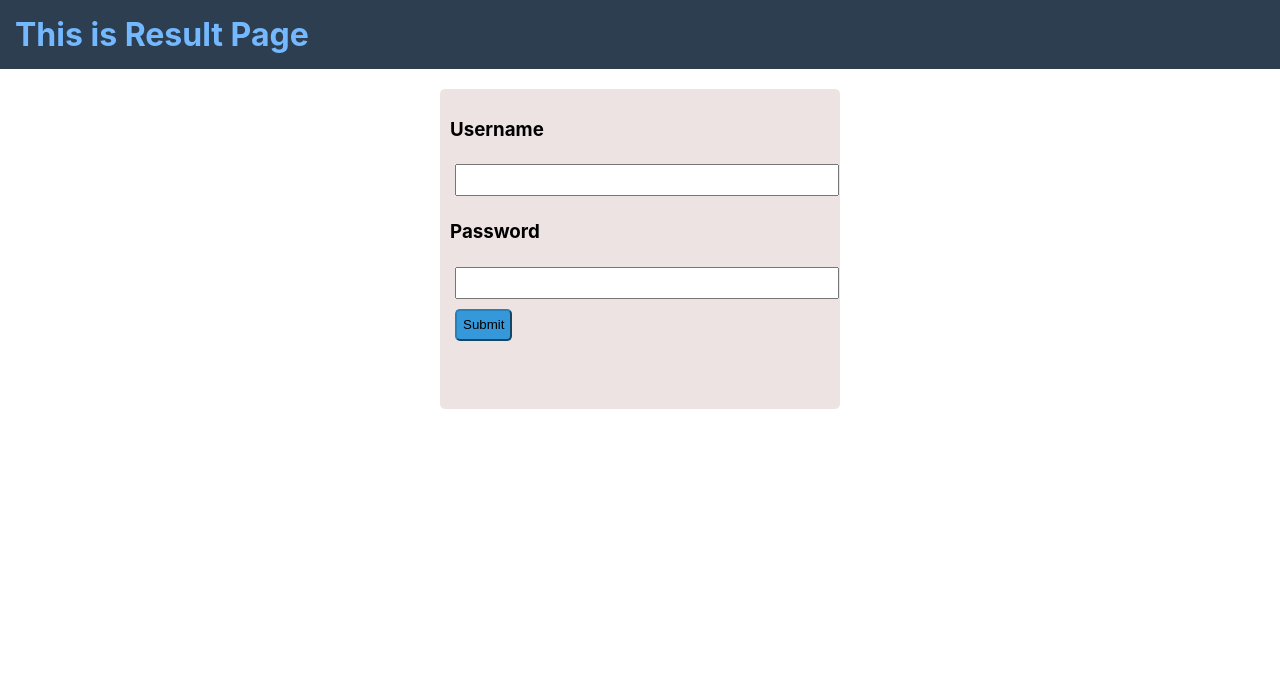
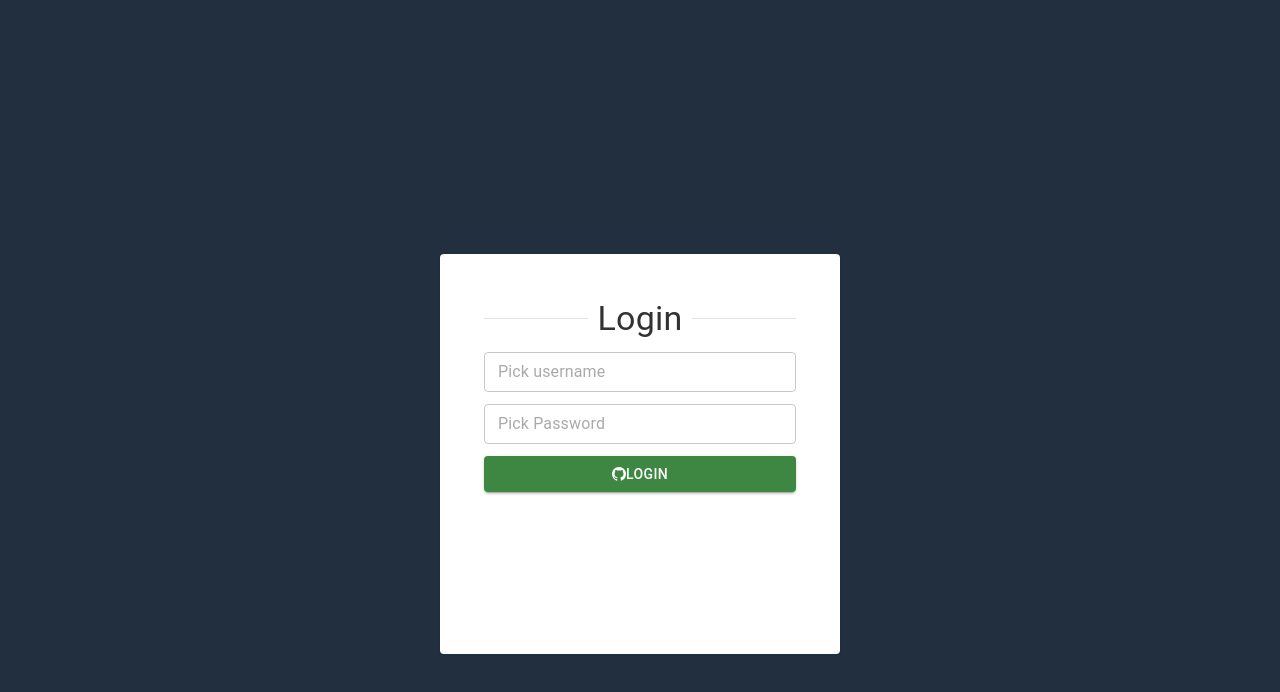
Before and after one commit to newklio/nextjs-example, a Next.js app: page /result in a window 1280 px wide. Shown: the top 692 px of the page. Built offline with nearby package versions, Linux system fonts and the light colour scheme.

Commit message:
updated result login

```diff
--- a/pages/result/index.tsx
+++ b/pages/result/index.tsx
@@ -1,23 +1,59 @@
 import type { NextPage } from 'next'
 import styles from '../../styles/main.module.scss';
+import Grid from '@mui/material/Grid'
+import Paper from '@mui/material/Paper'
+import Button from '@mui/material/Button'
+import Divider from '@mui/material/Divider'
+import TextField from '@mui/material/TextField'
+import Box from '@mui/material/Box'
+import {BsGithub} from 'react-icons/bs'
+import { Helmet } from 'react-helmet'
+import Typography from '@mui/material/Typography';
 const Result: NextPage = () => {
   return  (
 		<>
-    <div className={styles.topBar}>
-			<h1>This is Result Page</h1>
-    </div>
-			<div className={styles.mainPage}>
-				<div className={styles.loginBox}>
-					<div>
-						<h3>Username</h3>
-						<input type="test" name="username" id="uname" />
-						<h3>Password</h3>
-						<input type="password" name="pass" id="pass" />
-						<br />
-						<button>Submit</button>
-					</div>
-				</div>
-			</div>
+			<Helmet>
+				<style>{'body { background-color: #222f3e; }'}</style>
+			</Helmet>
+			<Grid>
+				<Paper className={styles.loginContainer}>
+					<Box
+						style={{
+							fontFamily: 'ubuntu',
+							fontSize: '90%',
+							fontWeight: '500',
+							opacity: '.92',
+						  }}
+						  sx={{
+							justifyContent: 'center',
+							display: 'flex',
+							m: 3,
+							gap: 1.5,
+							flexDirection: 'column',
+						  }}
+					>
+						<Divider component="div" role="presentation">
+						{/* any elements nested inside the role="presentation" preserve their semantics. */}
+							<Typography variant="h4">Login</Typography>
+						</Divider>
+						<TextField
+							placeholder='Pick username'
+							size='small'
+						/>
+						<TextField
+							placeholder='Pick Password'
+							size='small'
+						/>
+						<Button
+							variant='contained'
+							color='success'
+						>
+							<BsGithub /> {' '}
+							login
+						</Button>
+					</Box>
+				</Paper>
+			</Grid>
 		</>
 
 	)
```
Also changed, not shown: pages/signup/index.tsx (+9 -2 lines).
